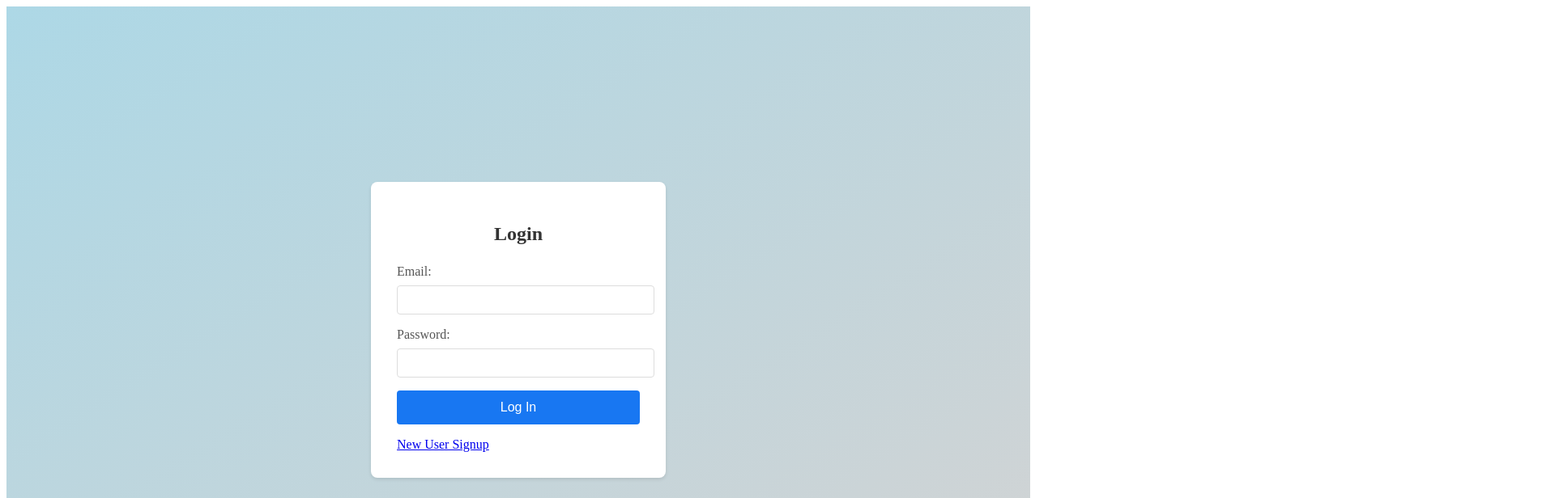
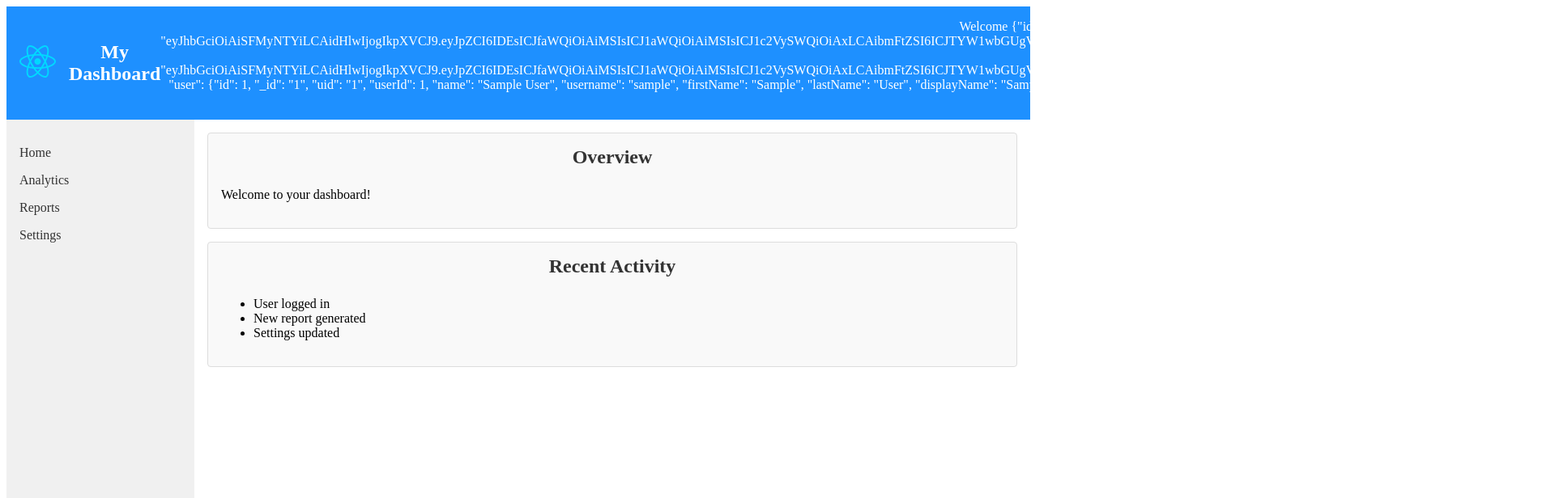
Before and after one commit to ganeshramanr/auth-react-frontend, a React (Vite) app: page / in a window 1280 px wide. Shown: the top 616 px of the page at 81% size, 1920 px wide, since content can reach past the window. Built offline with nearby package versions, Linux system fonts and the light colour scheme; sample sign-in values are in the browser's storage.

Commit message:
Added Protected/UnProtected routes. Added logout functionality

```diff
--- a/src/App.tsx
+++ b/src/App.tsx
@@ -1,4 +1,6 @@
 import { BrowserRouter, Routes, Route } from "react-router-dom";
+import ProtectedRoutes from "./ProtectedRoutes";
+import UnProtectedRoutes from "./UnProtectedRoutes";
 import LoginPage from "./pages/LoginPage"
 import UserRegistrationPage from "./pages/UserRegistrationPage"
 import Dashboard from "./pages/Dashboard"
@@ -9,9 +11,13 @@ function App() {
   return (
     <BrowserRouter>
       <Routes>
-        <Route path="register" element={<UserRegistrationPage />} />
-        <Route path="home" element={<Dashboard />} />
-        <Route path="*" element={<LoginPage />} />
+        <Route element={<UnProtectedRoutes />} >
+          <Route path="register" element={<UserRegistrationPage />} />
+          <Route path="login" element={<LoginPage />} />
+        </Route>
+        <Route element={<ProtectedRoutes />} >
+          <Route path="*" element={<Dashboard />} />
+        </Route>
       </Routes>
     </BrowserRouter>
   )
--- /dev/null
+++ b/src/ProtectedRoutes.tsx
@@ -0,0 +1,17 @@
+
+// import { useContext } from "react";
+import {useLocation, Navigate, Outlet } from "react-router-dom";
+
+const ProtectedRoutes = () => {
+  const location = useLocation();
+  const user = window.localStorage.getItem('user')
+
+  return (
+    user ?
+    <Outlet />
+    :
+    <Navigate to="/login" state={{from: location}} replace />
+  )
+}
+
+export default ProtectedRoutes
--- /dev/null
+++ b/src/UnProtectedRoutes.tsx
@@ -0,0 +1,17 @@
+
+// import { useContext } from "react";
+import {useLocation, Navigate, Outlet } from "react-router-dom";
+
+const UnProtectedRoutes = () => {
+  const location = useLocation();
+  const user = window.localStorage.getItem('user')
+
+  return (
+    !user ?
+    <Outlet />
+    :
+    <Navigate to="/" state={{from: location}} replace />
+  )
+}
+
+export default UnProtectedRoutes
--- a/src/pages/Dashboard.css
+++ b/src/pages/Dashboard.css
@@ -54,3 +54,56 @@
   margin-top: 0;
   color: #333;
 }
+
+.header {
+  display: flex;
+  justify-content: space-between;
+  align-items: center;
+  /* padding: 1rem; */
+  /* background-color: #f8f9fa; */
+  /* box-shadow: 0 2px 4px rgba(0,0,0,0.1); */
+}
+
+.logo-container {
+  /* flex: 1; */
+  padding-right: 1rem;
+}
+
+.logo {
+  height: 40px; /* Adjust as needed */
+}
+
+.title {
+  /* flex: 2; */
+  text-align: center;
+  margin: 0;
+  font-size: 1.5rem;
+}
+
+.logout-container {
+  flex: 1;
+  display: flex;
+  justify-content: flex-end;
+}
+
+.logout-button {
+  padding: 0.5rem 1rem;
+  background-color: #007bff;
+  color: white;
+  border: none;
+  border-radius: 4px;
+  cursor: pointer;
+  transition: background-color 0.3s;
+}
+
+.logout-button:hover {
+  background-color: #0056b3;
+}
+
+.logout-span {
+  cursor: pointer;
+}
+
+.div-padding-right {
+  padding-right: 1rem;
+}
--- a/src/pages/Dashboard.tsx
+++ b/src/pages/Dashboard.tsx
@@ -1,12 +1,35 @@
-
+import {useNavigate} from "react-router-dom";
 import './Dashboard.css';
+import logo from '../assets/react.svg';
 
 function Dashboard() {
+  const navigate = useNavigate();
+  const user = window.localStorage.getItem('user')
+
+  const handleLogout = () => {
+    window.localStorage.removeItem('user')
+    navigate("/login");
+  }
+
   return (
     <div className="dashboard">
-      <header className="dashboard-header">
-        <h1>My Dashboard</h1>
-      </header>
+      <div className="dashboard-header">
+        {/* <span><b>My Dashboard</b></span>{user}
+        <span onClick={handleLogout}>Logout</span> */}
+        <header className="header">
+          <div className="logo-container">
+            <img src={logo} alt="Logo" className="logo" />
+          </div>
+          <h1 className="title">My Dashboard</h1>
+          <div className="logout-container">
+            <div className="div-padding-right">Welcome {user}</div>
+            {/* <button onClick={handleLogout} className="logout-button">
+              Logout
+            </button> */}
+            <span className="logout-span" onClick={handleLogout}>Logout</span>
+          </div>
+        </header>
+      </div>
       <div className="dashboard-content">
         <aside className="sidebar">
           <nav>
--- a/src/pages/LoginPage.tsx
+++ b/src/pages/LoginPage.tsx
@@ -24,6 +24,7 @@ function LoginPage() {
             }
           })
           .then((res) => {
+            window.localStorage.setItem('user', email);
             navigate("/home");
           })
           .catch((err) => console.log(err));
```
